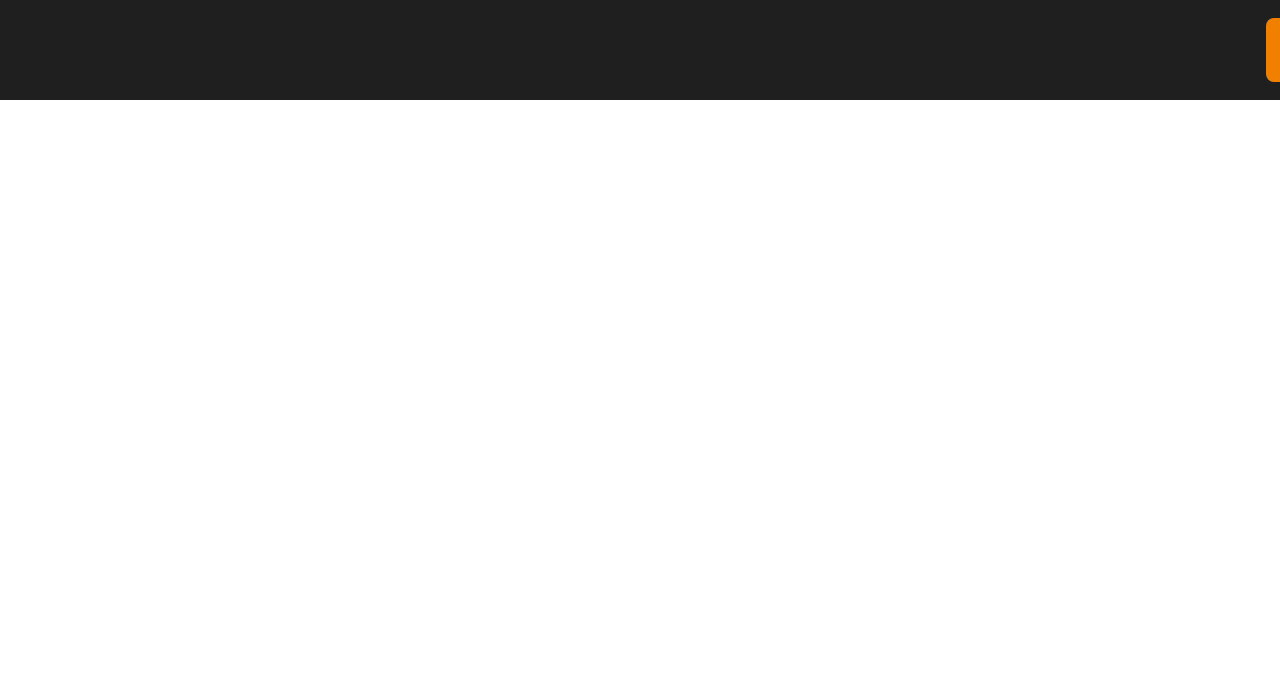
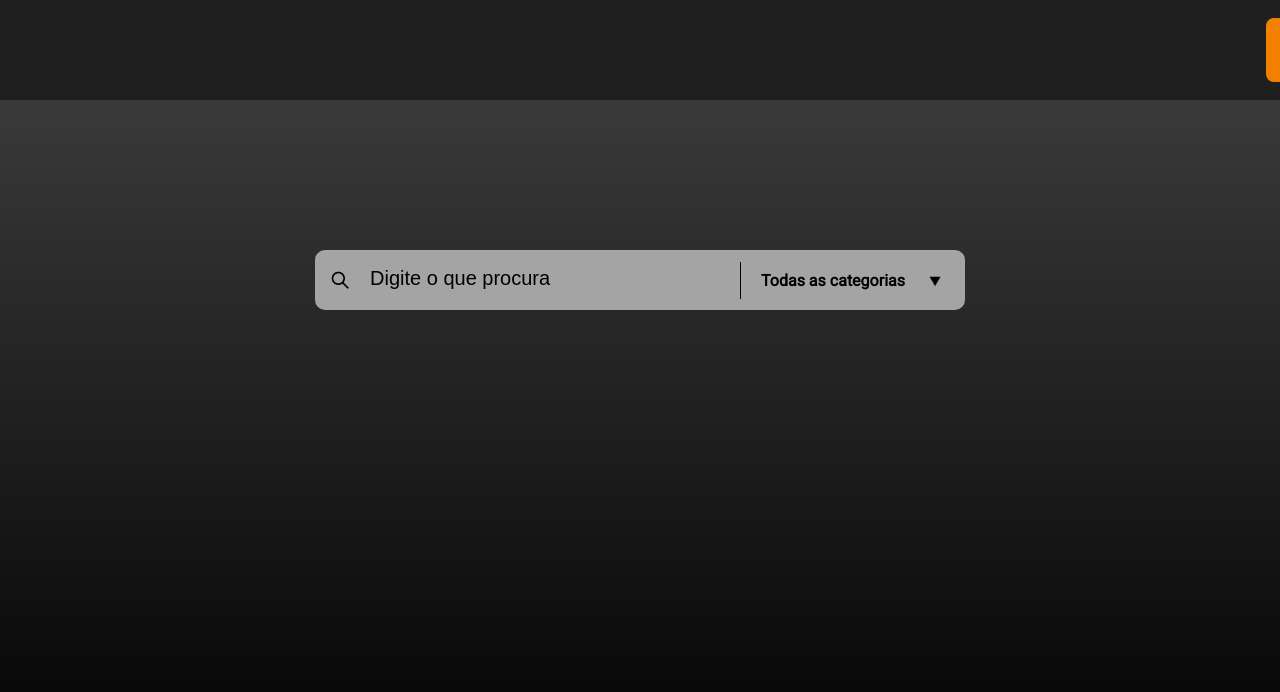
Before and after one commit to Seja-Dev/desafio-classidev, a Next.js app: page / in a window 1280 px wide. Shown: the top 692 px of the page. Built offline with nearby package versions, Linux system fonts and the light colour scheme.

Commit message:
created search

```diff
--- /dev/null
+++ b/src/components/search/search.jsx
@@ -0,0 +1,53 @@
+import styled from "styled-components"
+
+const ContainerSearch = styled.div`
+    background-color: #a4a4a4;
+    height: 60px;
+    display: flex;
+    align-items: center;
+    justify-content: space-between;
+    gap: 20px;
+    padding-right: 20px;
+    border-radius: 10px;
+`
+
+const Input = styled.input`
+  height: 100%;
+  width: 350px;
+  border: none;
+  border-radius: 10px;
+  background: #a4a4a4;
+  padding-left: 50px;
+  background-image: url('search.png');
+  background-repeat: no-repeat;
+  background-position: left 10px center;
+  background-size: 20px;
+  margin-left: 5px;
+
+  &::placeholder {
+    color: black;
+    font-size: 20px;
+  }
+`
+
+const Line = styled.div`
+    width: 1px;
+    height: 37px;
+    background-color: black;
+`
+
+const Img = styled.img`
+    width: 20px;
+    cursor: pointer;
+`
+
+export default function Search() {
+    return(
+        <ContainerSearch>
+            <Input placeholder="Digite o que procura"/>
+            <Line/>
+            <h4>Todas as categorias</h4>
+            <Img  width="20px" src="triangulo.png"/>
+        </ContainerSearch>
+    )
+}
--- a/src/pages/_app.jsx
+++ b/src/pages/_app.jsx
@@ -8,6 +8,10 @@
 
     body {
       font-family: 'Roboto', sans-serif;
+      background: linear-gradient(to bottom, #424242 0%, #000000 100%);
+      margin: 0;
+      padding: 0;
+      height: 100vh;
     }
 `
 
--- a/src/pages/index.jsx
+++ b/src/pages/index.jsx
@@ -1,9 +1,24 @@
+import styled from "styled-components"
+
 import Navbar from "@/components/navbar/navbar"
+import Search from "@/components/search/search"
+
+const SearchContainer = styled.div`
+  display: flex;
+  align-items: center;
+  justify-content: center;
+  margin: 150px 0;
+`
 
 function HomePage () {
 
   return (
-    <Navbar />
+    <>
+      <Navbar />
+      <SearchContainer>
+        <Search/>
+      </SearchContainer>
+    </>
   )
 }
 
```
Also changed, not shown: public/search.png (added), public/triangulo.png (added).
